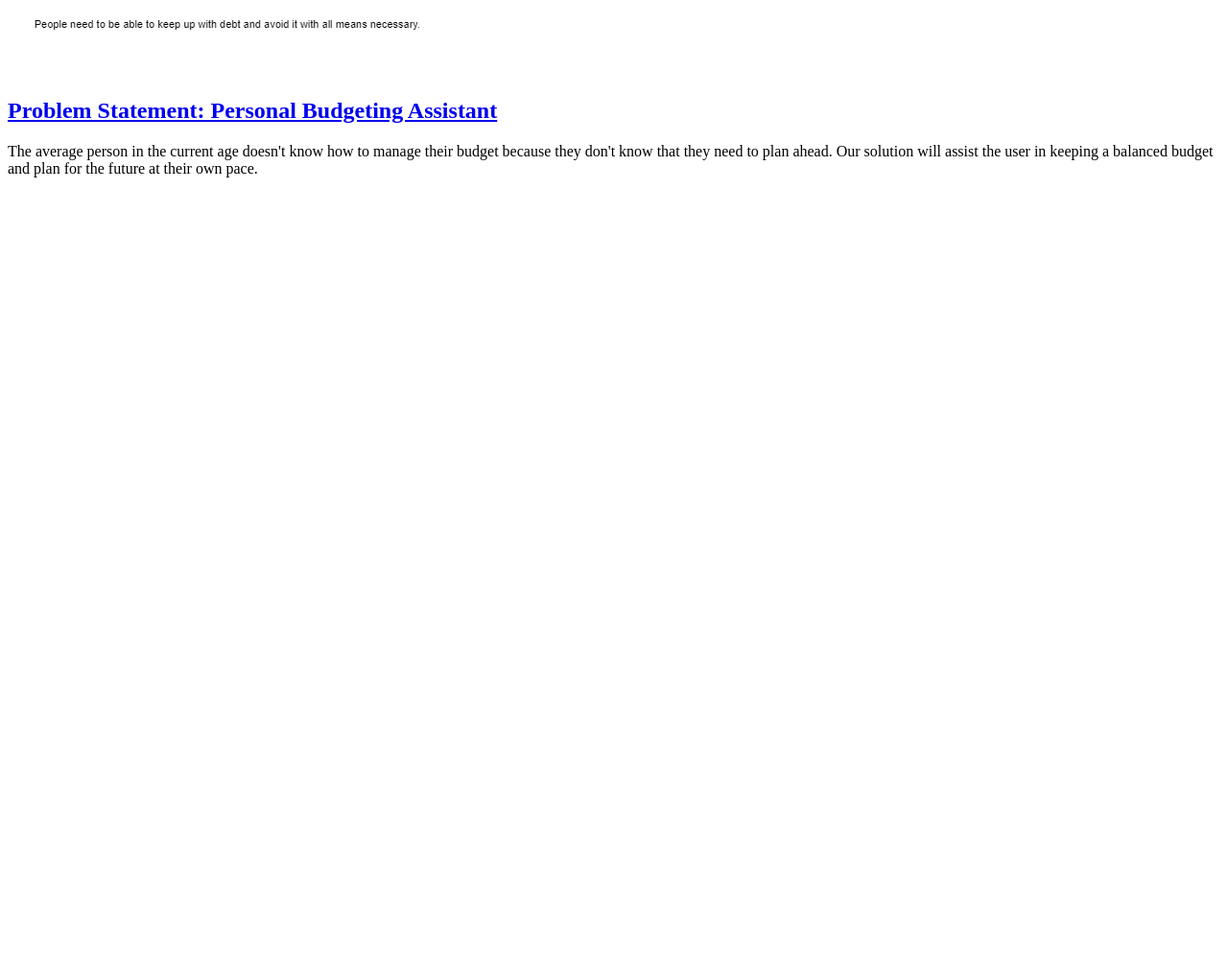
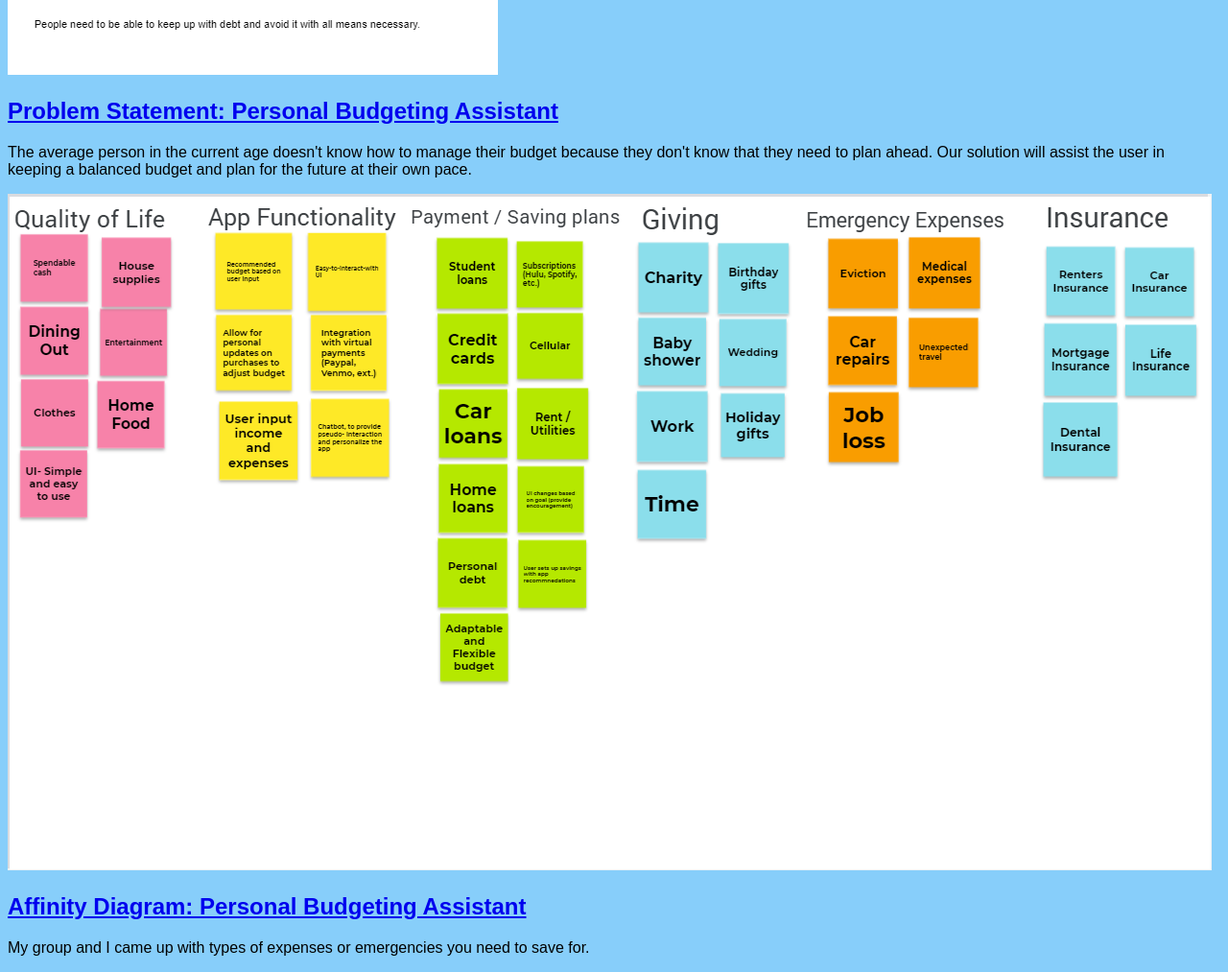
Before and after one commit to Rbtibs/Rbtibs.github.io, a plain HTML site: page index.html in a window 1280 px wide. Shown: the part 500-1513 px from the top of the page at 96% size. Before the commit the page ends 800 px from the top, so only its background shows below. Drawn offline with Linux system fonts and the light colour scheme.

Commit message:
Add files via upload

```diff
--- a/index.html
+++ b/index.html
@@ -2,10 +2,12 @@
 <html>
     </head>
         <title>csce 190:  Reagan Tibbetts</title>
+        <link rel="stylesheet" href="styles.css">
         </head>
         <body>
             <h1>Reagan Tibbetts CSCE 190 Site</h1>
 
+            <!-- Problem Statement -->
             <section class="assignment">
                 <a href="files/ProblemStatement.pdf"><img src="images/problemstatement.png"></a>
                 <section class="ass-details">
@@ -13,6 +15,18 @@
                     <p>
                         The average person in the current age doesn't know how to manage their budget because they don't know that they need to plan ahead. Our solution will assist the user in keeping a balanced budget and plan for the future at their own pace.
                     </p>
+
+                </section>
+            </section>
+            <!-- Affinity Diagram Assignment-->
+            <section class="assignment">
+                <a href="files/csce 190 affinity board (2).pdf"><img src="images/AffinityDiagram.png"></a>
+                <section class="ass-details">
+                    <a href="files/csce 190 affinity board (2).pdf"><h2>Affinity Diagram: Personal Budgeting Assistant</h2></a>
+                    <p>
+                        My group and I came up with types of expenses or emergencies you need to save for.
+                    </p>
+
                 </section>
             </section>
         </body>
--- /dev/null
+++ b/styles.css
@@ -0,0 +1,9 @@
+body {
+    background:lightskyblue;
+    font-family:Arial, Helvetica, sans-serif;
+}
+
+h1 {
+    color:hsl(300, 100%, 25%);
+    text-align:center;
+}
```
Also changed, not shown: images/AffinityDiagram.png (added), 1 other file.
